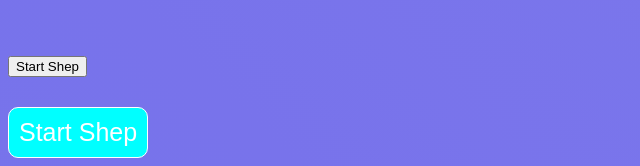
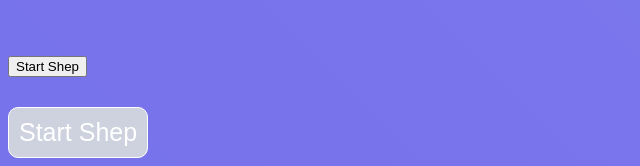
Before and after one commit to RobotPirate/UberShep, a PHP site: page / in a window 1280 px wide; the page is wider, and only the part inside the window is pictured. Shown: the part 1607-1773 px from the top of that part, without its empty margins (0-640 px from the left). Run offline with PHP 8.4, Linux system fonts and the light colour scheme.

Commit message:
changed button color to gray

```diff
--- a/style.css
+++ b/style.css
@@ -31,7 +31,7 @@ body {
   cursor: pointer;
   border: white 1px solid;
   padding: 10px;
-  background-color: cyan;
+  background-color: #CED2DE;
   border-radius: 10px;
   font-size: 25px;
 }
```
